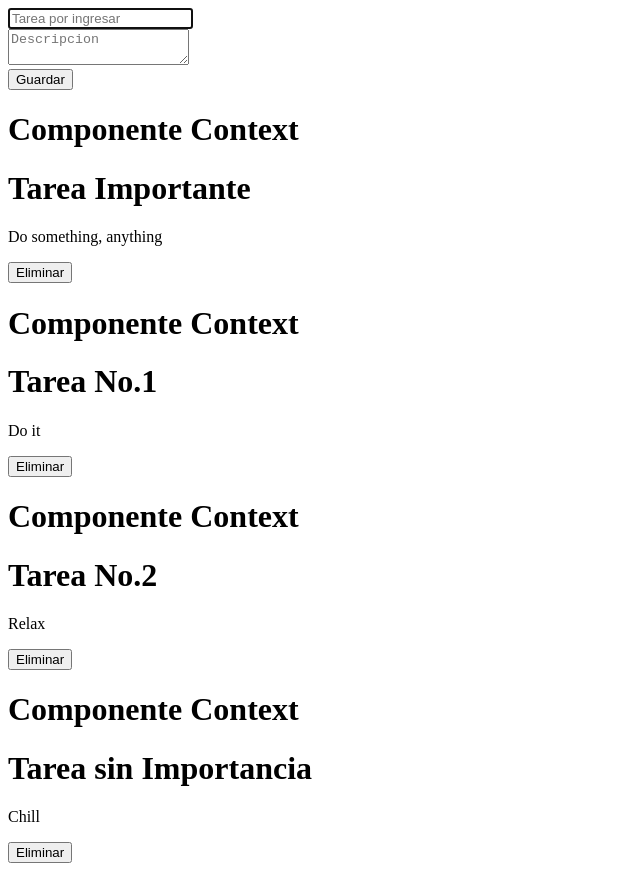
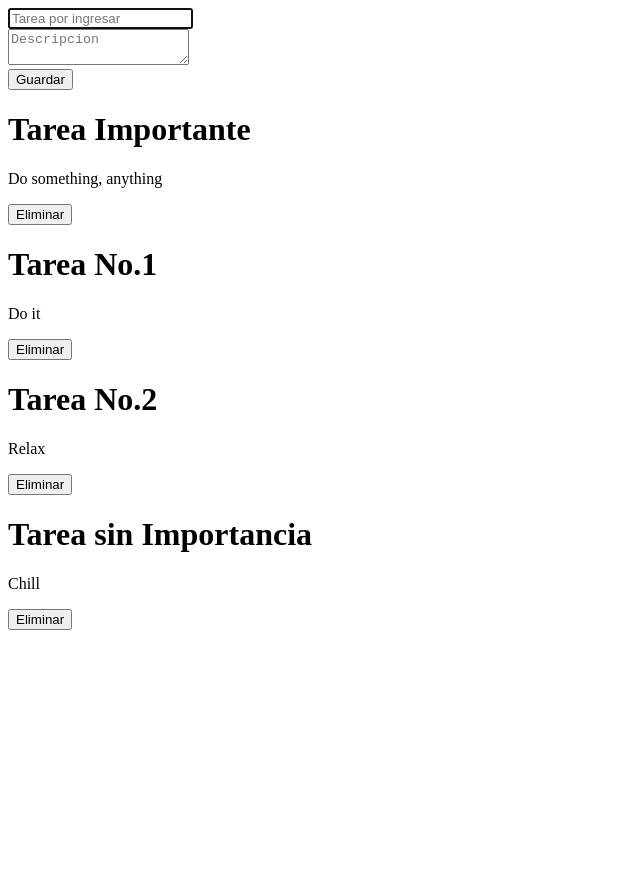
Before and after one commit to joparedesm/Ejemplo-React, a React (Vite) app: page / in a window 1280 px wide. Shown: the whole page, without its empty margins (0-640 px from the left). After the commit the page ends 800 px from the top, so only its background shows below. Built offline with nearby package versions, Linux system fonts and the light colour scheme.

Commit message:
Crear Contexto

```diff
--- a/src/components/TaskCard.jsx
+++ b/src/components/TaskCard.jsx
@@ -1,9 +1,5 @@
-import TaskContext from "../context/TaskContext";
-
 function TaskCard({task, deleteTask}) {
-
   return (
-    <TaskContext>
       <div>
         <h1>{task.title}</h1>
         <p>{task.description}</p>
@@ -11,7 +7,6 @@ function TaskCard({task, deleteTask}) {
           Eliminar
         </button>
       </div>
-    </TaskContext>
   );
 }
 
--- a/src/components/TaskForm.jsx
+++ b/src/components/TaskForm.jsx
@@ -1,9 +1,13 @@
-import { useState } from 'react'
+import { useState, useContext } from 'react'
+import {TaskContext} from '../context/TaskContext'
 
 function TaskForm({createTask}) {
 
   const [title, setTitle] = useState("")
   const [description, setDescription] = useState("")
+
+  const valor = useContext(TaskContext)
+  console.log(valor)
 
     const handleSubmit = (e) => {
         e.preventDefault();
--- a/src/context/TaskContext.jsx
+++ b/src/context/TaskContext.jsx
@@ -1,10 +1,12 @@
-function TaskContext({ children }) {
+import {createContext} from 'react'
+
+export const TaskContext = createContext()
+
+export function TaskContextProvider(props) {
+  let x = 20
   return (
-    <>
-    <h1>Componente Context</h1>
-    {children}
-    </>
+   <TaskContext.Provider value={x}>
+    {props.children}
+   </TaskContext.Provider>
   )
 }
-
-export default TaskContext
--- a/src/main.jsx
+++ b/src/main.jsx
@@ -2,9 +2,12 @@ import React from 'react'
 import ReactDOM from 'react-dom/client'
 import App from './App'
 import './index.css'
+import {TaskContextProvider} from './context/TaskContext'
 
 ReactDOM.createRoot(document.getElementById('root')).render(
   <React.StrictMode>
-    <App />
+    <TaskContextProvider>
+      <App />
+    </TaskContextProvider>
   </React.StrictMode>
 )
```
